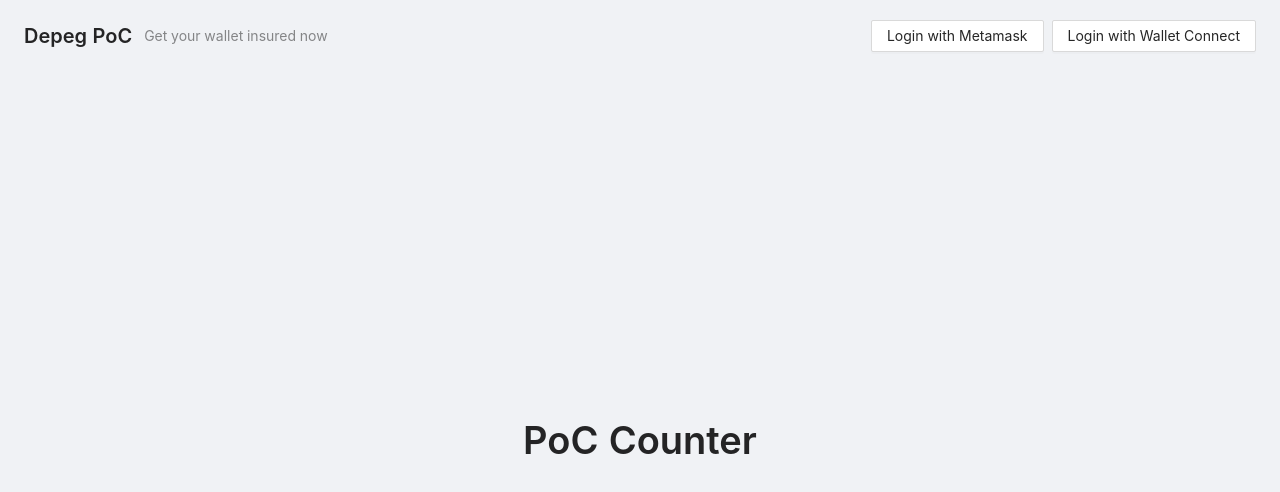
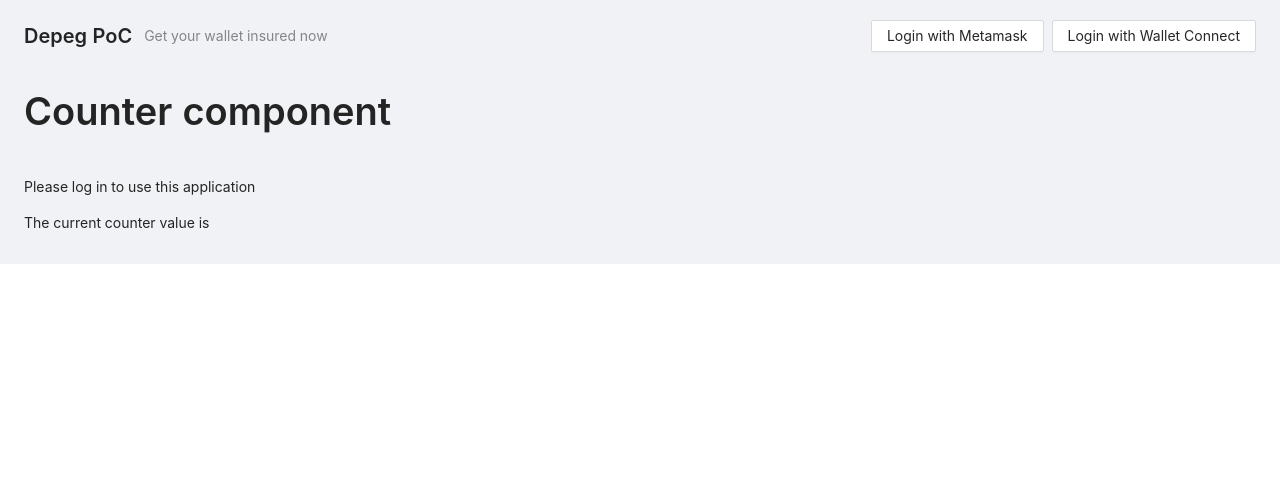
Before and after one commit to etherisc/poc-wallet-access, a Next.js app: page / in a window 1280 px wide. Shown: the top 492 px of the page. Built offline with nearby package versions, Linux system fonts and the light colour scheme; no server answers.

Commit message:
make it look nicer

```diff
--- a/src/components/counter_access.tsx
+++ b/src/components/counter_access.tsx
@@ -2,7 +2,7 @@ import { ethers, Signer } from "ethers";
 import { useContext, useEffect, useState } from "react";
 import CounterBuild from "../../custom-contracts/Counter.json";
 import { Coder } from 'abi-coder';
-import { Typography, Button, Space } from 'antd';
+import { Typography, Button, Space, Spin, message } from 'antd';
 import { SignerContext } from "../context/signer_context";
 import { Counter__factory } from "../../contracts/factories/Counter__factory";
 
@@ -46,14 +46,18 @@ export default function CounterAccess() {
         console.log(`count: ${count}`);
         // alert(`count: ${count}`);
         setCurrentCount(count.toString());
+        message.success('Transaction finished. The counter has been incremented', 3);
     }
+
+
+    let notLoggedIn = (<>Please log in to use this application</>)
 
     let incrementCountButton = (<></>);
     console.log("signer: " + mySigner);
     if (mySigner !== undefined) {
-
+        notLoggedIn = (<></>);
         incrementCountButton = (
-            <Button onClick={incrementCounter}>Increment counter</Button>
+            <Button onClick={incrementCounter} disabled={trxInProgress}>Increment counter by 1</Button>
         );
 
         console.log("reading counter");
@@ -63,26 +67,29 @@ export default function CounterAccess() {
         });
     }
 
+    const { Title, Text, Paragraph } = Typography;
+
     let waiting = (<></>);
     if (trxInProgress) {
-        waiting = (<div>Please wait for transaciton to complete</div>);
+        waiting = (<Paragraph><Space size={8}>
+                <Spin /><Text>Please wait for the transaction to complete</Text>
+            </Space></Paragraph>);
     }
 
-    const { Title } = Typography;
-
     return (
-        <div>
-            <Title>PoC Counter</Title>
+        <>
+            <Title>Counter component</Title>
 
             <br/>
 
-            <Space size={8}>
-                {currentCount}
-                <br />
+            <Paragraph>{notLoggedIn}</Paragraph>
+
+            <Paragraph>The current counter value is <Text strong={true}>{currentCount}</Text></Paragraph>
+            <Paragraph>
                 {incrementCountButton}
-                <br />
-                {waiting}
-            </Space>
-        </div>
+            </Paragraph>
+            {waiting}
+
+        </>
     );
 }
--- a/src/components/shared/my_account.tsx
+++ b/src/components/shared/my_account.tsx
@@ -41,7 +41,7 @@ export default function MyAccount() {
 
     async function copyAddressToClipboard() {
         await navigator.clipboard.writeText(address);
-        message.success('Address copied to clipboard', 2);
+        message.info('Address copied to clipboard', 2);
     }
 
     function toggleBalanceUsd() {
--- a/src/pages/_app.tsx
+++ b/src/pages/_app.tsx
@@ -2,16 +2,16 @@ import '../../styles/globals.css'
 import 'antd/dist/antd.css';
 import type { AppProps } from 'next/app'
 import { Layout } from 'antd';
-import { Content } from 'antd/lib/layout/layout';
 import AppHeader from '../components/shared/app_header';
 import React, { useReducer } from 'react';
 import { initialSignerData, SignerContext, signerReducer } from '../context/signer_context';
+
+const { Header, Content, Footer } = Layout;
 
 function MyApp({ Component, pageProps }: AppProps) {
   const [ data, dispatch ] = useReducer(signerReducer, initialSignerData());
 
   return (
-    <div className="App">
     <SignerContext.Provider value={{ data, dispatch}}>
       <Layout>
         <Content>
@@ -20,7 +20,6 @@ function MyApp({ Component, pageProps }: AppProps) {
         </Content>
       </Layout>
     </SignerContext.Provider>
-    </div>
   )
 }
 
--- a/src/pages/index.tsx
+++ b/src/pages/index.tsx
@@ -1,22 +1,24 @@
 import type { NextPage } from 'next'
 import Head from 'next/head'
 import CounterAccess from '../components/counter_access'
-import styles from '../../styles/Home.module.css'
+import { Row, Col, Space } from 'antd'
 
 
 const Home: NextPage = () => {
 
   return (
-    <>
+    <Space style={{ padding: '16px 24px' }}>
       <Head>
         <title>Counter</title>
         <link rel="icon" href="/favicon.ico" />
       </Head>
 
-      <main className={styles.main}>
-            <CounterAccess />
-      </main>
-    </>
+      <Row>
+        <Col span={24}>
+          <CounterAccess />
+        </Col>
+      </Row>
+    </Space>
   )
 }
 
```
Lines whose indentation alone changed are shown as unchanged.
